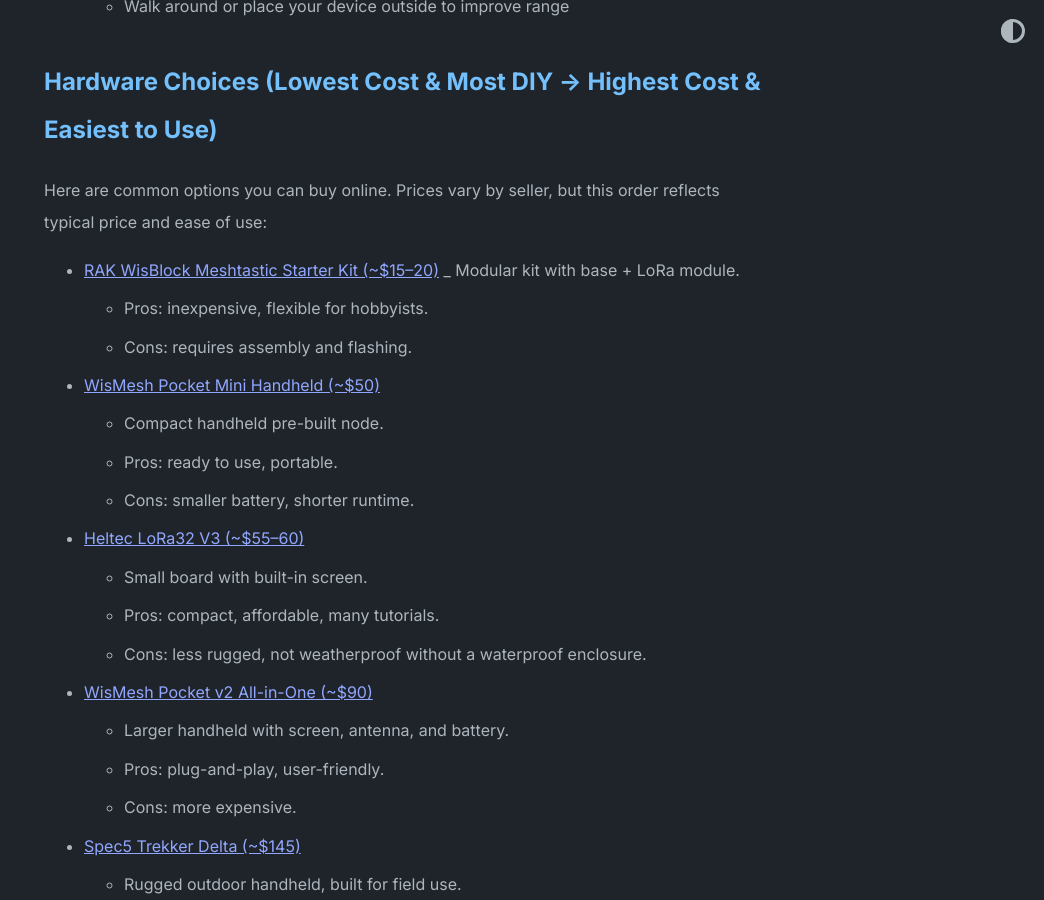
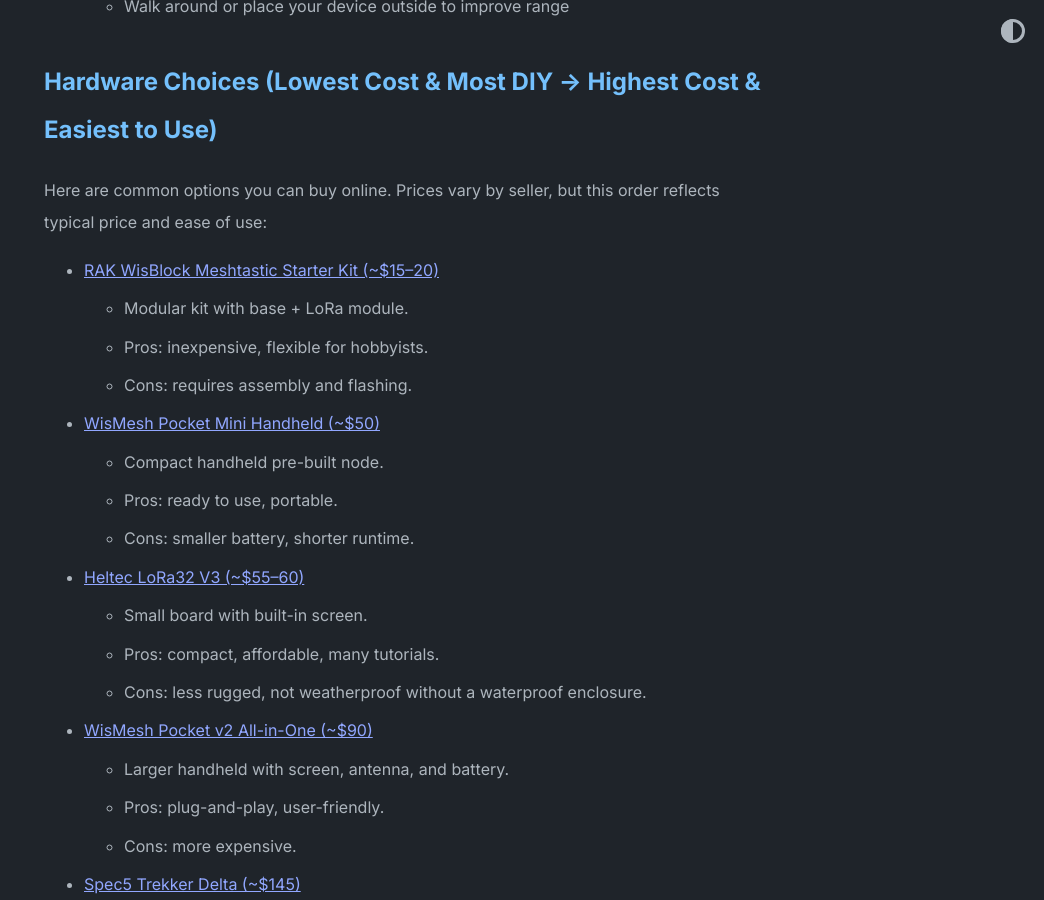
Before and after one commit to maplemesh/maplemesh.org, a Jekyll site: the page built from GetStarted.md, in a window 1280 px wide and 900 px high, scrolled down 2467 px. Shown: the whole window, without its empty margins (236-1280 px from the left). Built offline with Jekyll 4.4.1, drawn with Linux system fonts in a browser that asks for light colours; our own code applies the rules of GitHub Pages for plain Markdown files.

```diff
--- a/GetStarted.md
+++ b/GetStarted.md
@@ -52,7 +52,7 @@ Pick one of the hardware options below (see “Hardware Choices”). Make sure y
 ## Hardware Choices (Lowest Cost & Most DIY → Highest Cost & Easiest to Use)
 Here are common options you can buy online. Prices vary by seller, but this order reflects typical price and ease of use:
 * [RAK WisBlock Meshtastic Starter Kit (~$15–20)](https://store.rokland.com/products/rak-wireless-wisblock-meshtastic-starter-kit)
-  _ Modular kit with base + LoRa module.
+  * Modular kit with base + LoRa module.
   * Pros: inexpensive, flexible for hobbyists.
   * Cons: requires assembly and flashing.
 * [WisMesh Pocket Mini Handheld (~$50)](https://store.rokland.com/products/rakwireless-wismesh-pocket-mini-all-in-one-meshtastic-handheld-915-mhz-radio-with-lora-antenna?_pos=1&_sid=daa68afd2&_ss=r)
```
